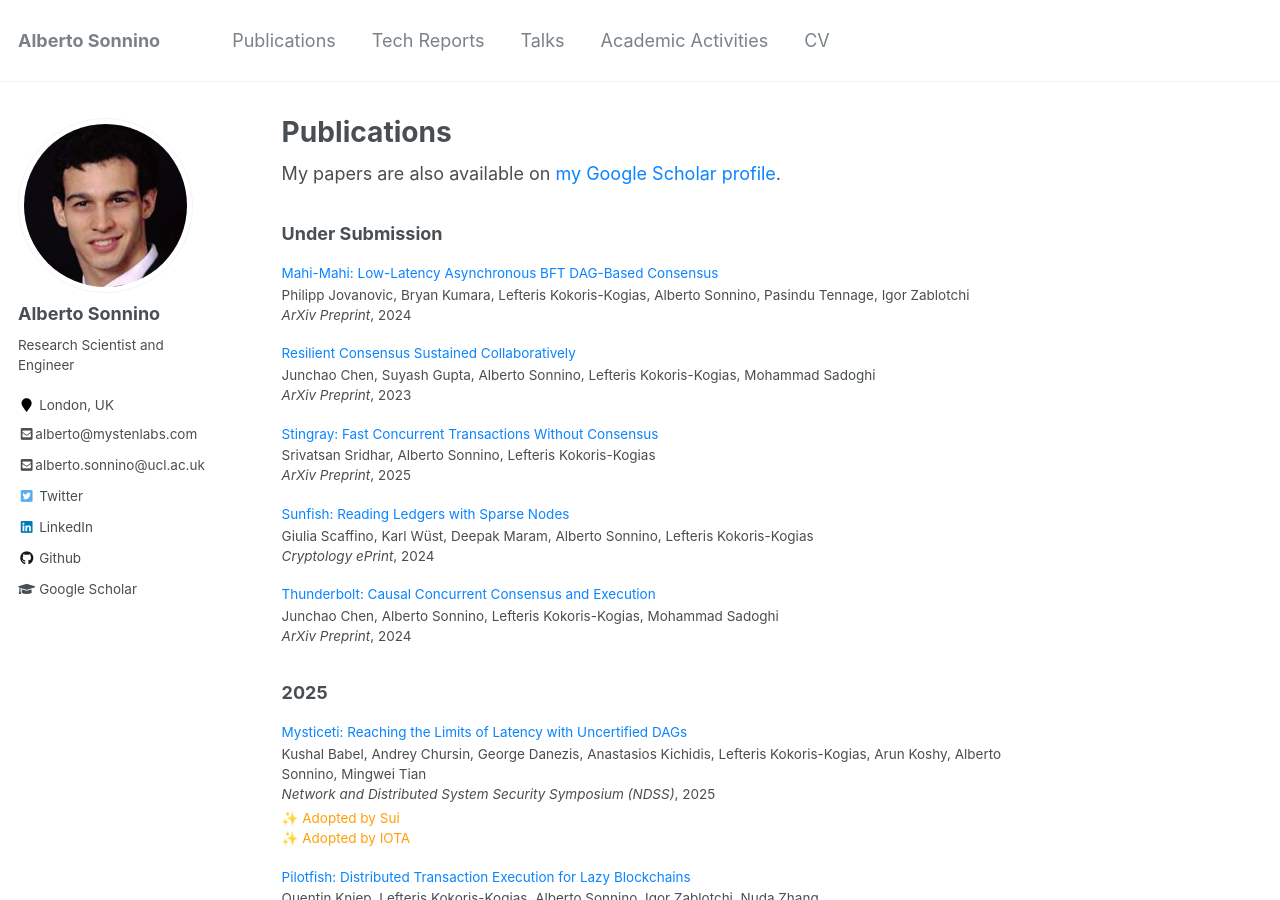
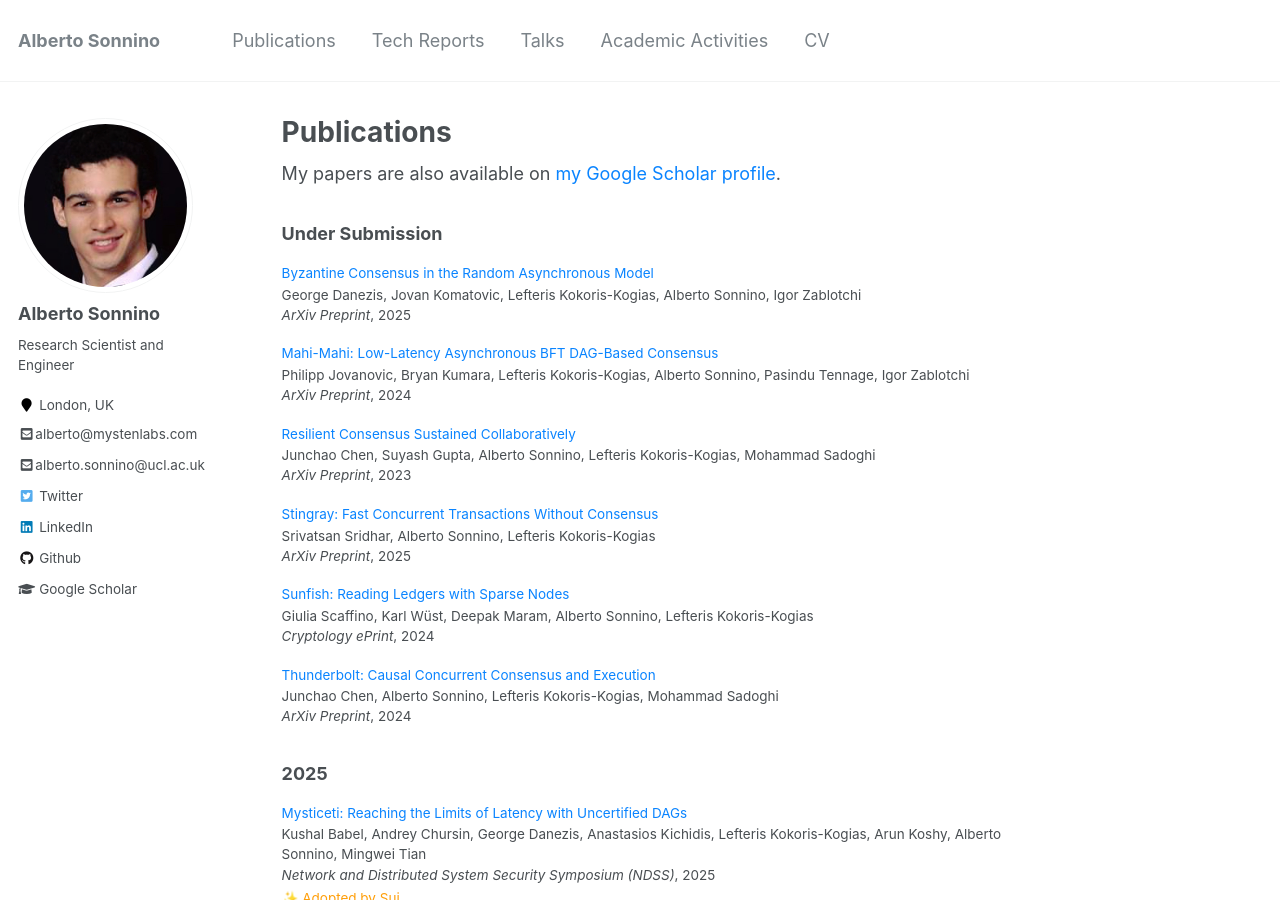
Before and after one commit to asonnino/asonnino.github.io, a Jekyll site: the page built from _pages/publications.md, in a window 1280 px wide and 900 px high. Built offline with Jekyll 4.4.1, drawn with Linux system fonts in a browser that asks for light colours.

Commit message:
feat: Random network paper

```diff
--- a/_data/papers.json
+++ b/_data/papers.json
@@ -535,5 +535,14 @@
     "venue": "ArXiv Preprint",
     "date": 2025,
     "filename": "stingray.pdf"
+  },
+  {
+    "category": "submission",
+    "title": "Byzantine Consensus in the Random Asynchronous Model",
+    "authors": "George Danezis, Jovan Komatovic, Lefteris Kokoris-Kogias, Alberto Sonnino, Igor Zablotchi",
+    "venue": "ArXiv Preprint",
+    "date": 2025,
+    "filename": "random-network.pdf"
   }
 ]
+]
```
Also changed, not shown: 1 other file.
